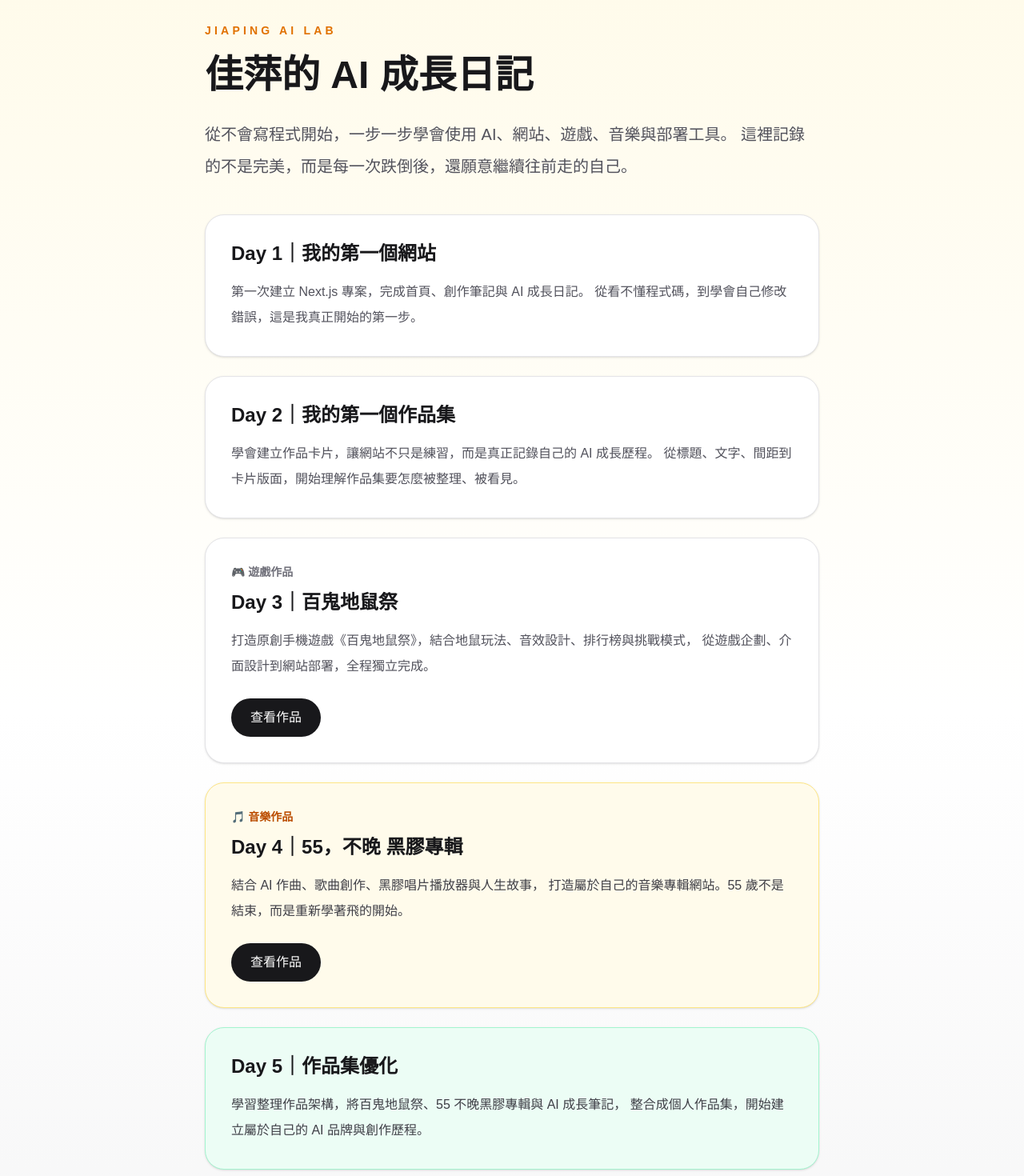
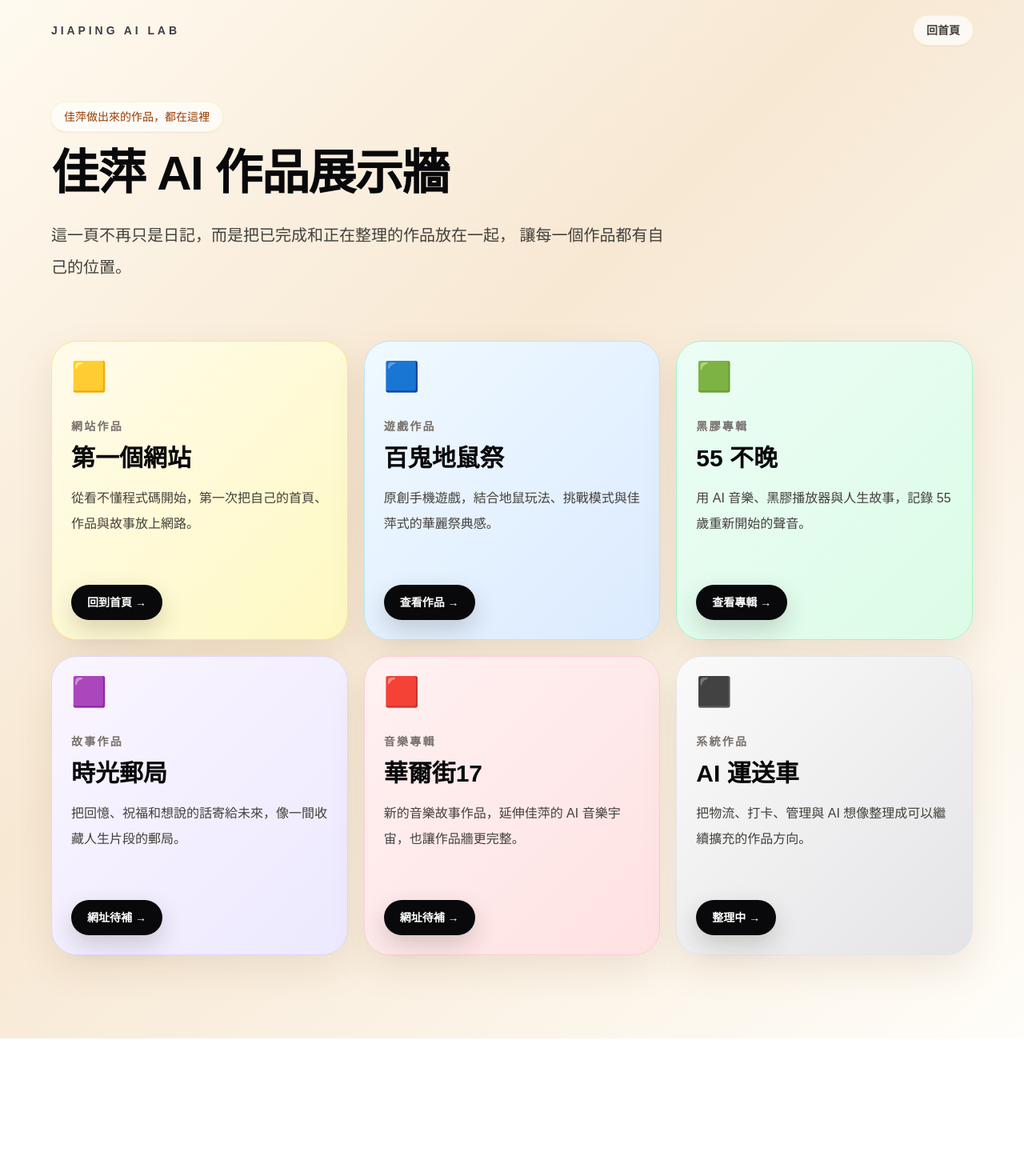
Before and after one commit to b0918800999-svg/jiaping-ai-lab, a Next.js app: page /growth in a window 1280 px wide. Shown: the part 20-1490 px from the top of the page at 80% size. After the commit the page ends 1318 px from the top, so only its background shows below. Built offline with nearby package versions, Linux system fonts and the light colour scheme.

Commit message:
改成作品展示牆並加入新作品

```diff
--- a/app/growth/page.tsx
+++ b/app/growth/page.tsx
@@ -1,95 +1,131 @@
+const works = [
+  {
+    id: "first-site",
+    emoji: "🟨",
+    title: "第一個網站",
+    category: "網站作品",
+    description:
+      "從看不懂程式碼開始，第一次把自己的首頁、作品與故事放上網路。",
+    href: "/",
+    action: "回到首頁",
+    tone: "from-amber-50 to-yellow-100 border-amber-200",
+  },
+  {
+    id: "hyakki",
+    emoji: "🟦",
+    title: "百鬼地鼠祭",
+    category: "遊戲作品",
+    description:
+      "原創手機遊戲，結合地鼠玩法、挑戰模式與佳萍式的華麗祭典感。",
+    href: "https://hyakki-survival-game.vercel.app",
+    action: "查看作品",
+    tone: "from-sky-50 to-blue-100 border-sky-200",
+  },
+  {
+    id: "not-late",
+    emoji: "🟩",
+    title: "55 不晚",
+    category: "黑膠專輯",
+    description:
+      "用 AI 音樂、黑膠播放器與人生故事，記錄 55 歲重新開始的聲音。",
+    href: "https://55-not-late.vercel.app",
+    action: "查看專輯",
+    tone: "from-emerald-50 to-green-100 border-emerald-200",
+  },
+  {
+    id: "time-post",
+    emoji: "🟪",
+    title: "時光郵局",
+    category: "故事作品",
+    description:
+      "把回憶、祝福和想說的話寄給未來，像一間收藏人生片段的郵局。",
+    href: "#time-post",
+    action: "網址待補",
+    tone: "from-purple-50 to-violet-100 border-violet-200",
+  },
+  {
+    id: "wall-street-17",
+    emoji: "🟥",
+    title: "華爾街17",
+    category: "音樂專輯",
+    description:
+      "新的音樂故事作品，延伸佳萍的 AI 音樂宇宙，也讓作品牆更完整。",
+    href: "#wall-street-17",
+    action: "網址待補",
+    tone: "from-rose-50 to-red-100 border-rose-200",
+  },
+  {
+    id: "ai-truck",
+    emoji: "⬛",
+    title: "AI 運送車",
+    category: "系統作品",
+    description:
+      "把物流、打卡、管理與 AI 想像整理成可以繼續擴充的作品方向。",
+    href: "#ai-truck",
+    action: "整理中",
+    tone: "from-stone-50 to-zinc-200 border-zinc-200",
+  },
+];
+
 export default function GrowthPage() {
   return (
-    <main className="min-h-screen bg-gradient-to-b from-amber-50 via-white to-zinc-100 px-6 py-12 text-zinc-900">
-      <section className="mx-auto max-w-3xl">
-        <p className="text-sm font-semibold tracking-[0.3em] text-amber-600">
+    <main className="min-h-screen bg-[linear-gradient(135deg,#fffaf0_0%,#f7e8d3_42%,#fffdf8_100%)] px-6 py-8 text-zinc-950 sm:px-10 sm:py-10">
+      <section className="mx-auto max-w-6xl">
+        <header className="flex items-center justify-between gap-4">
+          <p className="text-xs font-semibold tracking-[0.28em] text-zinc-700 sm:text-sm">
             JIAPING AI LAB
           </p>
+          <a
+            href="/"
+            className="rounded-full bg-white/70 px-4 py-2 text-sm font-semibold text-stone-700 shadow-sm ring-1 ring-amber-100 transition hover:-translate-y-0.5 hover:text-zinc-950"
+          >
+            回首頁
+          </a>
+        </header>
 
-        <h1 className="mt-4 text-5xl font-black leading-tight">
-          佳萍的 AI 成長日記
+        <div className="py-14 sm:py-18">
+          <p className="mb-5 w-fit rounded-full bg-white/70 px-4 py-2 text-sm font-medium text-amber-800 shadow-sm ring-1 ring-amber-100">
+            佳萍做出來的作品，都在這裡
+          </p>
+          <h1 className="max-w-4xl text-5xl font-black leading-[1.1] tracking-tight sm:text-6xl">
+            佳萍 AI 作品展示牆
           </h1>
-
-        <p className="mt-6 text-xl leading-loose text-zinc-600">
-          從不會寫程式開始，一步一步學會使用 AI、網站、遊戲、音樂與部署工具。
-          這裡記錄的不是完美，而是每一次跌倒後，還願意繼續往前走的自己。
-        </p>
-
-        <div className="mt-10 space-y-6">
-          <div className="rounded-3xl border border-zinc-200 bg-white p-8 shadow-sm">
-            <h2 className="text-2xl font-bold">Day 1｜我的第一個網站</h2>
-            <p className="mt-4 leading-loose text-zinc-600">
-              第一次建立 Next.js 專案，完成首頁、創作筆記與 AI 成長日記。
-              從看不懂程式碼，到學會自己修改錯誤，這是我真正開始的第一步。
+          <p className="mt-6 max-w-3xl text-xl leading-10 text-stone-700">
+            這一頁不再只是日記，而是把已完成和正在整理的作品放在一起，
+            讓每一個作品都有自己的位置。
           </p>
         </div>
 
-          <div className="rounded-3xl border border-zinc-200 bg-white p-8 shadow-sm">
-            <h2 className="text-2xl font-bold">Day 2｜我的第一個作品集</h2>
-            <p className="mt-4 leading-loose text-zinc-600">
-              學會建立作品卡片，讓網站不只是練習，而是真正記錄自己的 AI 成長歷程。
-              從標題、文字、間距到卡片版面，開始理解作品集要怎麼被整理、被看見。
+        <div className="grid gap-5 pb-16 sm:grid-cols-2 lg:grid-cols-3">
+          {works.map((work) => (
+            <article
+              id={work.id}
+              key={work.id}
+              className={`scroll-mt-8 rounded-[2rem] border bg-gradient-to-br ${work.tone} p-6 shadow-[0_18px_46px_rgba(120,77,28,0.11)]`}
+            >
+              <div className="text-4xl">{work.emoji}</div>
+              <p className="mt-8 text-sm font-semibold tracking-[0.16em] text-stone-500">
+                {work.category}
               </p>
-          </div>
-
-          <div className="rounded-3xl border border-zinc-200 bg-white p-8 shadow-sm">
-            <p className="text-sm font-semibold text-zinc-500">🎮 遊戲作品</p>
-            <h2 className="mt-3 text-2xl font-bold">Day 3｜百鬼地鼠祭</h2>
-            <p className="mt-4 leading-loose text-zinc-600">
-              打造原創手機遊戲《百鬼地鼠祭》，結合地鼠玩法、音效設計、排行榜與挑戰模式，
-              從遊戲企劃、介面設計到網站部署，全程獨立完成。
+              <h2 className="mt-3 text-3xl font-black text-zinc-950">
+                {work.title}
+              </h2>
+              <p className="mt-4 min-h-24 text-base leading-8 text-stone-700">
+                {work.description}
               </p>
               <a
-              href="https://hyakki-survival-game.vercel.app"
-              target="_blank"
-              rel="noopener noreferrer"
-              className="mt-6 inline-block rounded-full bg-zinc-900 px-6 py-3 text-white"
+                href={work.href}
+                target={work.href.startsWith("http") ? "_blank" : undefined}
+                rel={
+                  work.href.startsWith("http") ? "noopener noreferrer" : undefined
+                }
+                className="mt-7 inline-flex rounded-full bg-zinc-950 px-5 py-3 text-sm font-semibold text-white shadow-[0_12px_30px_rgba(39,27,15,0.18)] transition hover:-translate-y-0.5 hover:bg-black"
               >
-              查看作品
+                {work.action} →
               </a>
+            </article>
+          ))}
         </div>
-
-          <div className="rounded-3xl border border-amber-200 bg-amber-50 p-8 shadow-sm">
-            <p className="text-sm font-semibold text-amber-700">🎵 音樂作品</p>
-            <h2 className="mt-3 text-2xl font-bold">Day 4｜55，不晚 黑膠專輯</h2>
-            <p className="mt-4 leading-loose text-zinc-700">
-              結合 AI 作曲、歌曲創作、黑膠唱片播放器與人生故事，
-              打造屬於自己的音樂專輯網站。55 歲不是結束，而是重新學著飛的開始。
-            </p>
-            <a
-              href="https://55-not-late.vercel.app"
-              target="_blank"
-              rel="noopener noreferrer"
-              className="mt-6 inline-block rounded-full bg-zinc-900 px-6 py-3 text-white"
-            >
-              查看作品
-            </a>
-          </div>
-
-          <div className="rounded-3xl border border-emerald-200 bg-emerald-50 p-8 shadow-sm">
-            <h2 className="text-2xl font-bold">Day 5｜作品集優化</h2>
-            <p className="mt-4 leading-loose text-zinc-700">
-              學習整理作品架構，將百鬼地鼠祭、55 不晚黑膠專輯與 AI 成長筆記，
-              整合成個人作品集，開始建立屬於自己的 AI 品牌與創作歷程。
-            </p>
-          </div>
-
-          <div className="rounded-3xl border border-sky-200 bg-sky-50 p-8 shadow-sm">
-            <h2 className="text-2xl font-bold">Day 6｜AI 創作實驗室正式完成</h2>
-            <p className="mt-4 leading-loose text-zinc-700">
-              從完全不懂程式與 AI 工具，到完成網站、遊戲、音樂專輯與作品集。
-              每一次卡關、每一次修改，都成為成長路上的養分。
-              佳萍 AI 創作實驗室，正式啟動。
-            </p>
-          </div>
-        </div>
-
-        <a
-          href="/"
-          className="mt-10 inline-block rounded-full bg-zinc-900 px-6 py-3 text-white"
-        >
-          回首頁
-        </a>
       </section>
     </main>
   );
--- a/app/page.tsx
+++ b/app/page.tsx
@@ -31,14 +31,20 @@ const growthCards = [
   {
     icon: "🟪",
     title: "時光郵局",
-    href: "/growth",
+    href: "/growth#time-post",
     tone: "from-purple-50 to-violet-100 ring-violet-200",
   },
   {
     icon: "🟥",
+    title: "華爾街17",
+    href: "/growth#wall-street-17",
+    tone: "from-rose-50 to-red-100 ring-rose-200",
+  },
+  {
+    icon: "⬛",
     title: "AI 運送車",
-    href: "/growth",
-    tone: "from-rose-50 to-red-100 ring-rose-200",
+    href: "/growth#ai-truck",
+    tone: "from-stone-50 to-zinc-200 ring-zinc-200",
   },
 ];
 
@@ -119,7 +125,7 @@ export default function Home() {
             </p>
           </div>
 
-          <div className="grid gap-4 sm:grid-cols-2 lg:grid-cols-5">
+          <div className="grid gap-4 sm:grid-cols-2 lg:grid-cols-3">
             {growthCards.map((card) => (
               <a
                 key={card.title}
```
Lines whose indentation alone changed are shown as unchanged.
